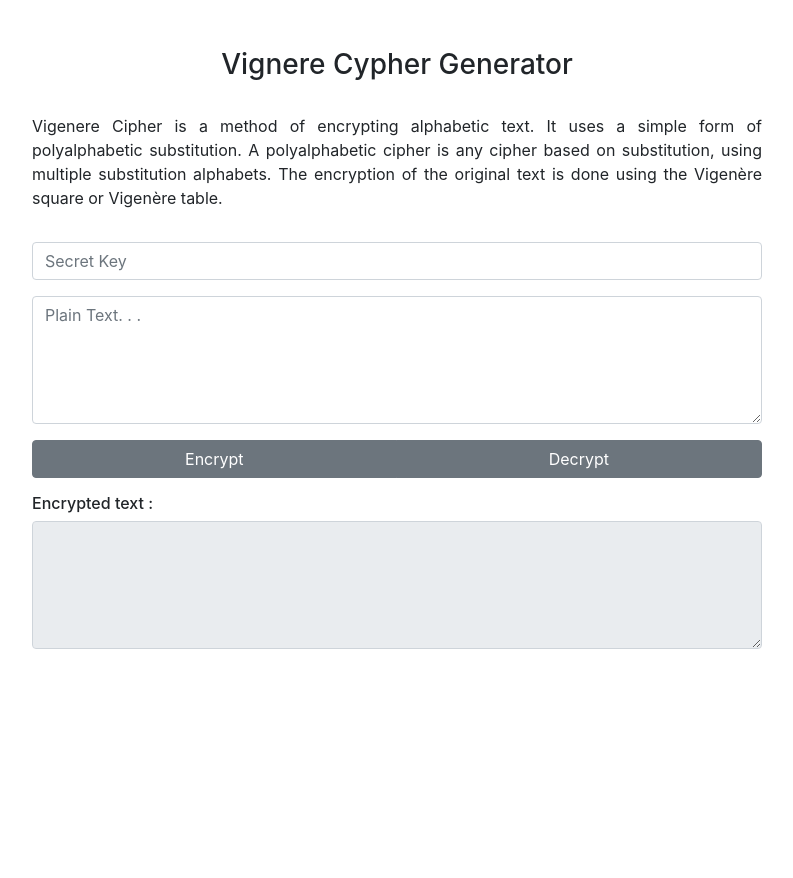
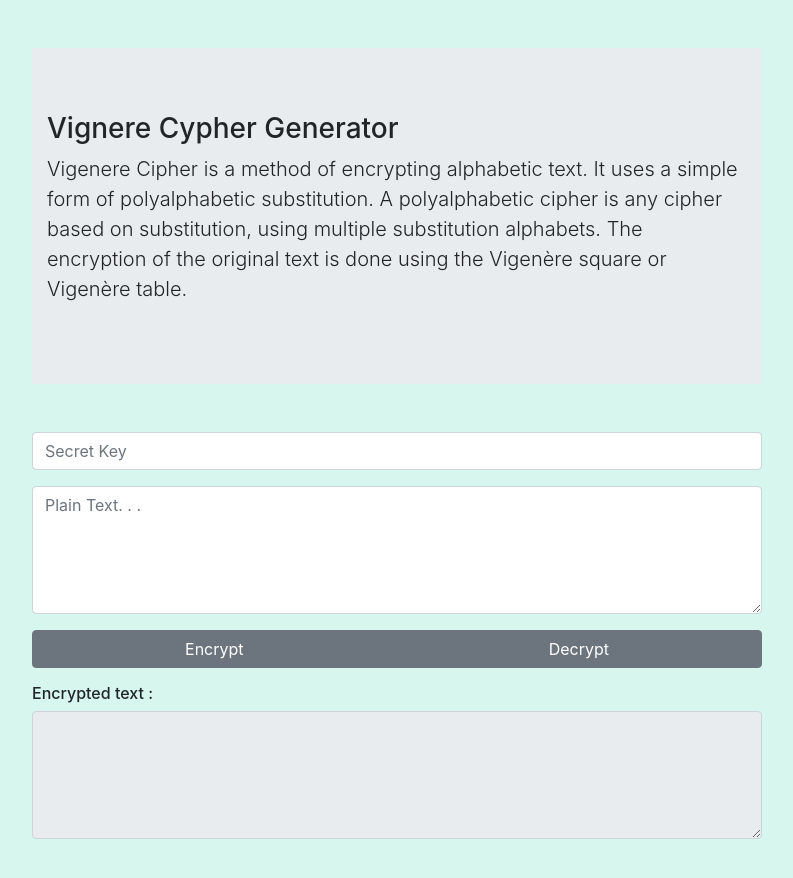
Before and after one commit to GowellKent/miniProjects, a plain HTML site: page vignereEncryption/index.html in a window 1280 px wide. Shown: the whole page, without its empty margins (243-1036 px from the left). Before the commit the page ends 800 px from the top, so only its background shows below. Drawn offline with nearby package versions, Linux system fonts and the light colour scheme.

Commit message:
Update index.html

```diff
--- a/vignereEncryption/index.html
+++ b/vignereEncryption/index.html
@@ -5,17 +5,26 @@
     <meta name="viewport" content="width=device-width, initial-scale=1, shrink-to-fit=no">
     <Title>Vigenere Cypher</Title>
     <link rel="stylesheet" href="https://cdn.jsdelivr.net/npm/bootstrap@4.6.1/dist/css/bootstrap.min.css" integrity="sha384-zCbKRCUGaJDkqS1kPbPd7TveP5iyJE0EjAuZQTgFLD2ylzuqKfdKlfG/eSrtxUkn" crossorigin="anonymous">
+    <link rel="stylesheet" href="style.css">
     </head>
     <body>
         <div class="container">
+
+
             <div class="row mt-5">
                 <div class="col"></div>
+
                 <div class="col-md-8">
-                    <h3 style="text-align: center;">Vignere Cypher Generator</h3>&nbsp;
-                    <p style="text-align: justify;">Vigenere Cipher is a method of encrypting alphabetic text. It uses a simple form of polyalphabetic substitution.
-                        A polyalphabetic cipher is any cipher based on substitution, using multiple substitution alphabets.
-                        The encryption of the original text is done using the Vigenère square or Vigenère table.</p>
+                    <div class="jumbotron jumbotron-fluid">
+                        <div class="container">
+                          <h3 class="display-5">Vignere Cypher Generator</h3>
+                          <p class="lead">Vigenere Cipher is a method of encrypting alphabetic text. It uses a simple form of polyalphabetic substitution.
+                            A polyalphabetic cipher is any cipher based on substitution, using multiple substitution alphabets.
+                            The encryption of the original text is done using the Vigenère square or Vigenère table.</p>
+                        </div>
+                      </div>
                 </div>
+
                 <div class="col"></div>
             </div>
 
@@ -27,7 +36,7 @@
                 <div class="col"></div>
             </div>
 
-            <div class="row mt-3">
+            <div class="row mt-3 mb-5">
                 <div class="col"></div>
                 <div class="col-md-8">
 
```
